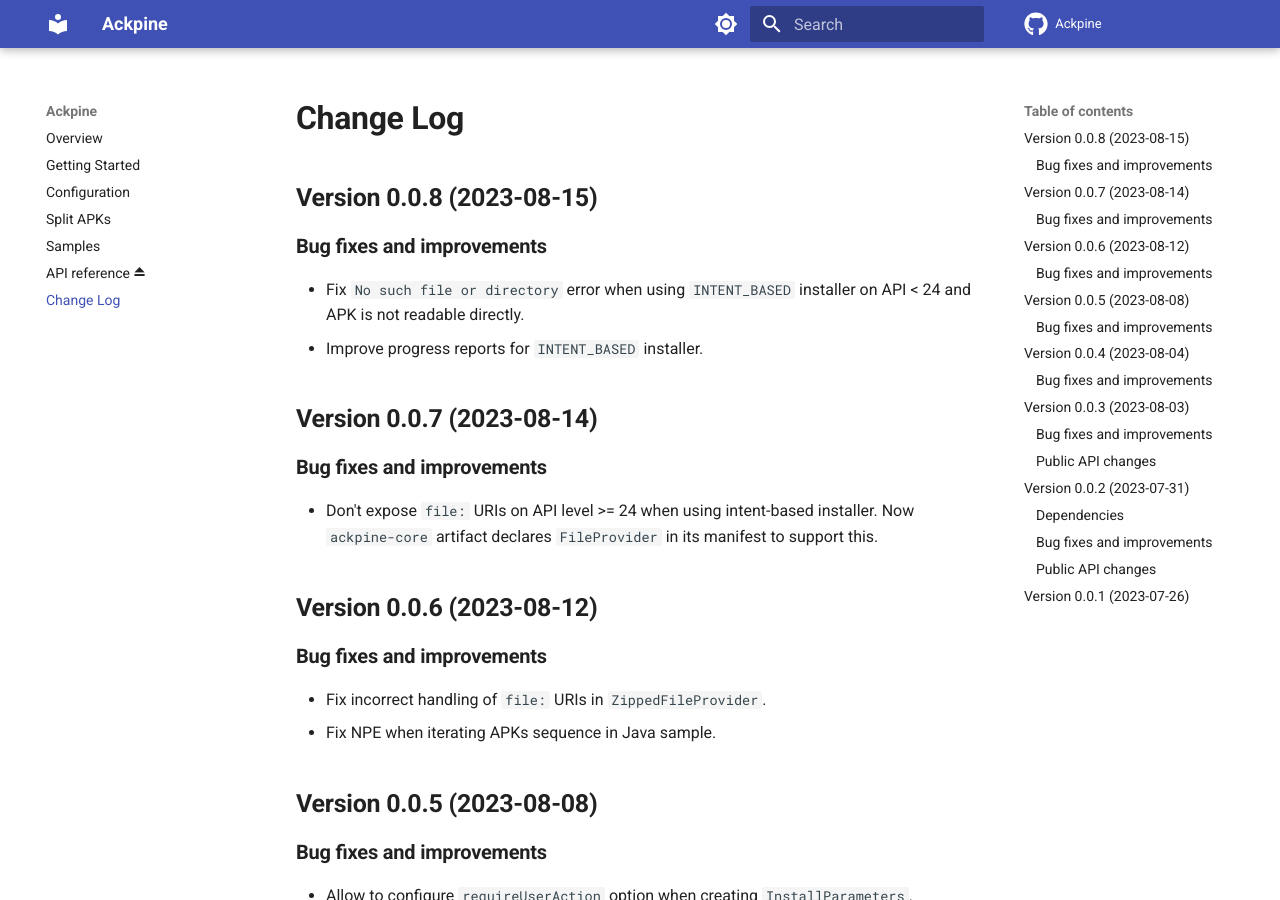
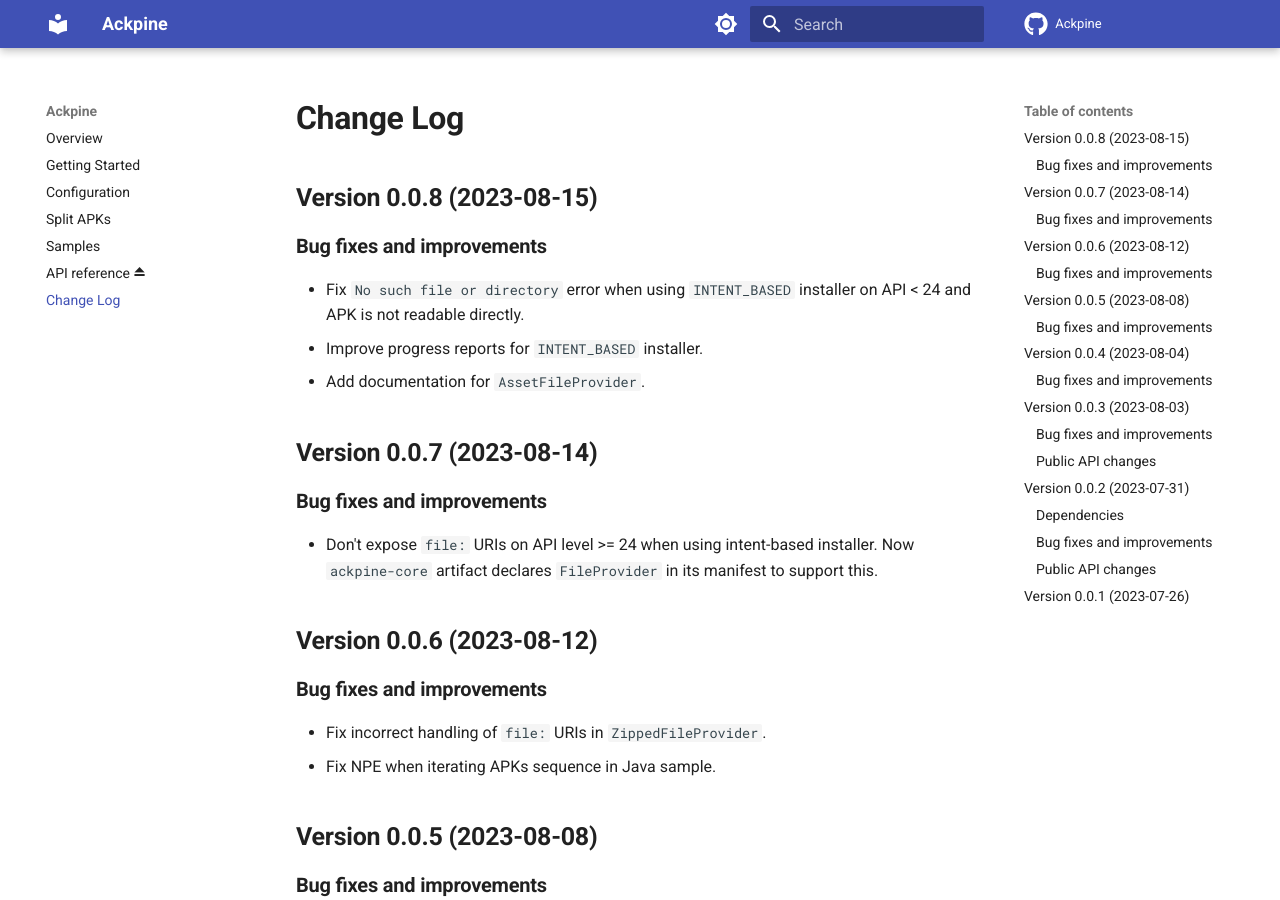
Before and after one commit to solrudev/Ackpine, an MkDocs documentation site: the page built from docs/changelog.md, in a window 1280 px wide and 900 px high. Built offline with MkDocs 1.6.1 and Material for MkDocs 9.7.7, drawn with Linux system fonts in a browser that asks for light colours; comment, search, counter and statistics services are not loaded.

Commit message:
version 0.0.8 changelog

```diff
--- a/docs/changelog.md
+++ b/docs/changelog.md
@@ -8,6 +8,7 @@ Version 0.0.8 (2023-08-15)
 
 - Fix `No such file or directory` error when using `INTENT_BASED` installer on API < 24 and APK is not readable directly.
 - Improve progress reports for `INTENT_BASED` installer.
+- Add documentation for `AssetFileProvider`.
 
 Version 0.0.7 (2023-08-14)
 --------------------------
```
